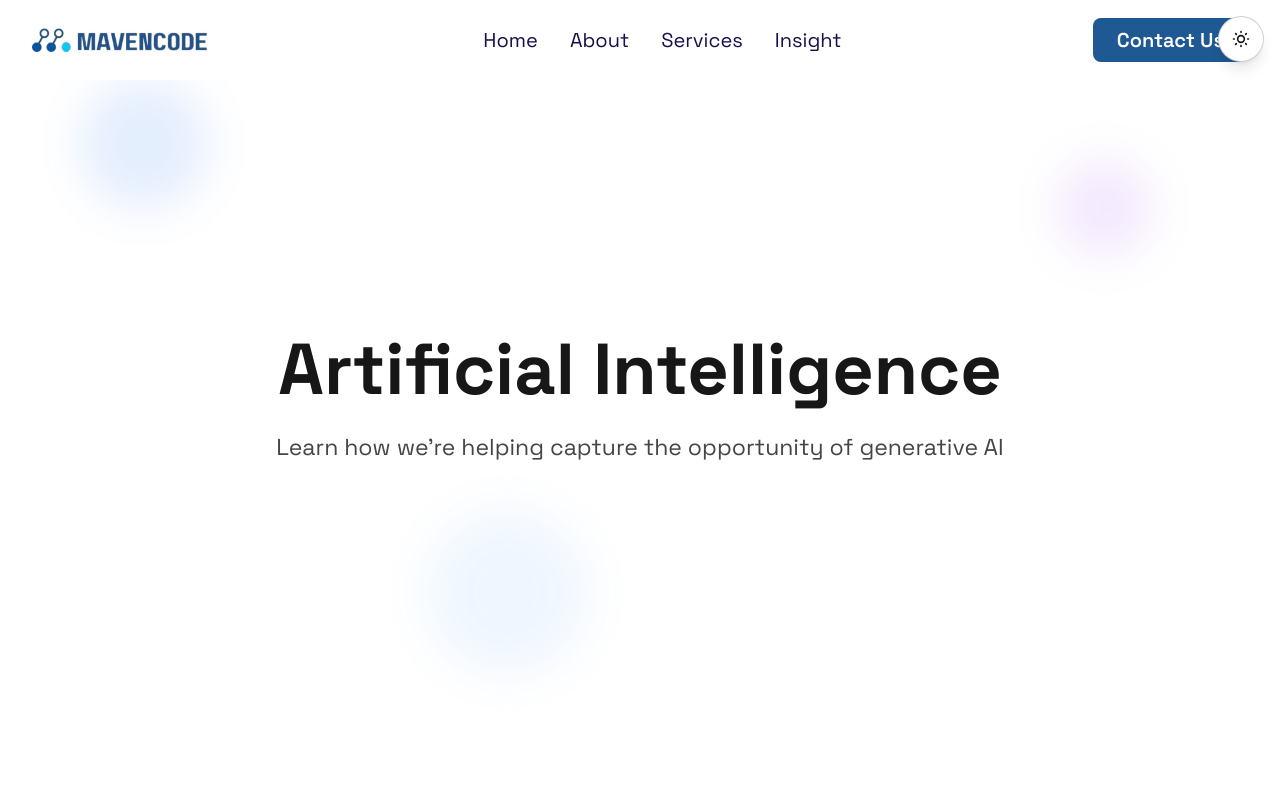
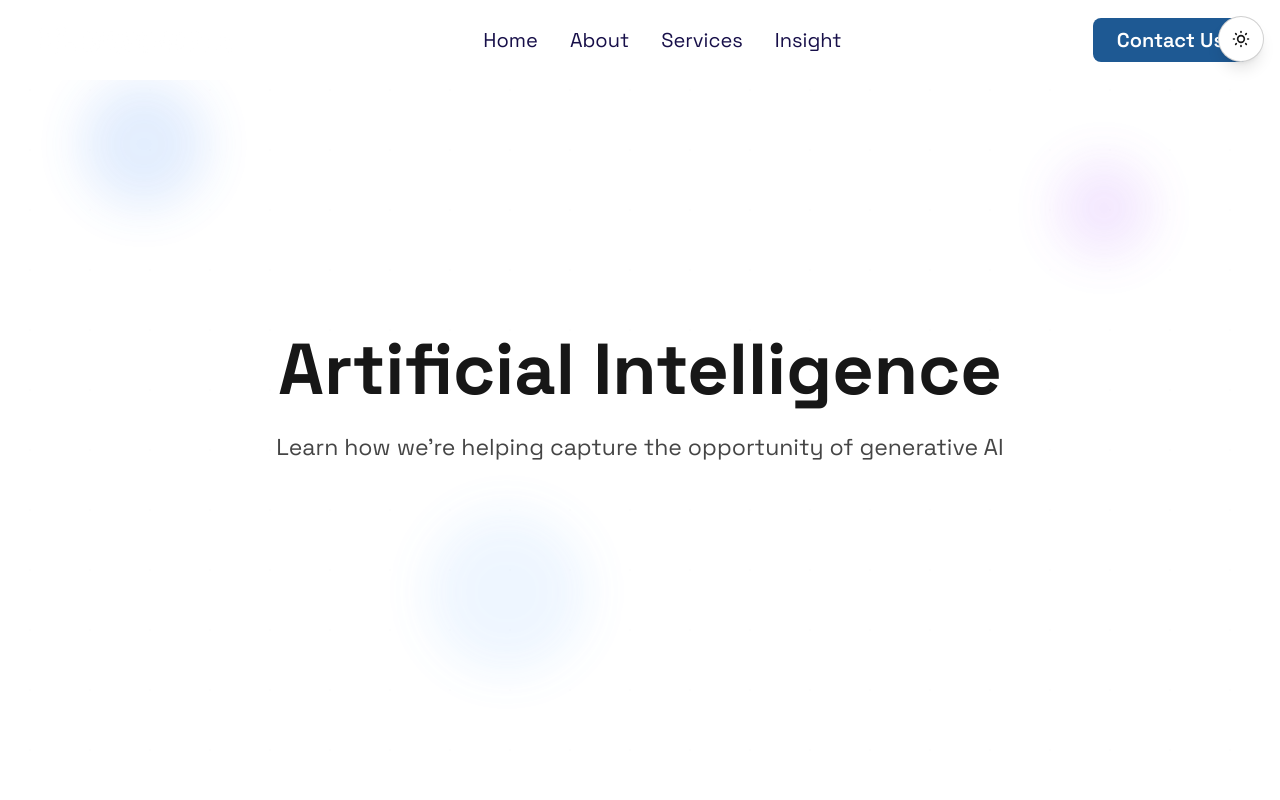
Before and after one commit to Lawdshev/maven-website, a Next.js app: page / in a window 1280 px wide. Shown: the top 800 px of the page. Built offline with nearby package versions, Linux system fonts and the light colour scheme.

Commit message:
Refactor Header and Footer components for improved theme support and update styling in Insights component. Added dark mode logo handling in Header, adjusted text colors in Footer, and enhanced background colors in Insights.

```diff
--- a/src/app/components/Footer.tsx
+++ b/src/app/components/Footer.tsx
@@ -64,7 +64,7 @@ export default function Footer() {
                 <a
                   key={index}
                   href="#"
-                  className=" rounded-lg flex items-center justify-center text-social-icon dark:text-social-icon-dark"
+                  className=" rounded-lg flex items-center justify-center text-social-icon dark:text-[#78A7D5]"
                   aria-label={social.name}
                 >
                   {social.icon}
@@ -119,7 +119,7 @@ export default function Footer() {
             <ul className="space-y-4">
               {contactInfo.map((info) => (
                 <li key={info.name} className="flex items-start space-x-3">
-                  <span className="text-icon-text dark:text-icon-text-dark w-5 h-5 mt-0.5">
+                  <span className="text-icon-text dark:text-[#78A7D5] w-5 h-5 mt-0.5">
                     {info.icon}
                   </span>
                   <a
--- a/src/app/components/Header.tsx
+++ b/src/app/components/Header.tsx
@@ -1,6 +1,8 @@
 "use client";
 import Image from "next/image";
 import LogoLight from "@/app/image/logo.png";
+import LogoDark from "@/app/image/logoDark.png";
+import { useTheme } from "next-themes";
 import Button from "./Button";
 import Link from "next/link";
 
@@ -12,19 +14,30 @@ const navItems = [
 ];
 
 export default function Header() {
+  const { theme } = useTheme();
+
   return (
     <header className="fixed top-0 left-0 right-0 z-40 bg-white dark:bg-[#2A2C38] ">
       <div className="max-w-[1500px] mx-auto px-4 py-2 sm:px-6 lg:px-8">
         <div className="flex items-center justify-between h-16">
           {/* Logo */}
           <div className="flex items-center space-x-2">
-            <Image src={LogoLight} alt="Logo" width={200} height={200} />
+            <Image
+              src={theme === "light" ? LogoLight : LogoDark}
+              alt="Logo"
+              width={200}
+              height={200}
+            />
           </div>
 
           {/* Navigation */}
           <nav className="hidden md:flex items-center space-x-8">
             {navItems.map((item) => (
-              <Link key={item.name} href={item.href} className="text-nav dark:text-nav-dark text-xl">
+              <Link
+                key={item.name}
+                href={item.href}
+                className="text-nav dark:text-nav-dark text-xl"
+              >
                 {item.name}
               </Link>
             ))}
--- a/src/app/components/Insights.tsx
+++ b/src/app/components/Insights.tsx
@@ -1,6 +1,3 @@
-"use client";
-
-import Button from "./Button";
 import Mckinsin from "@/app/image/insight/mckinsin.png";
 import Innovation from "@/app/image/insight/innovation.png";
 import Agentic from "@/app/image/insight/agentic.png";
@@ -43,13 +40,13 @@ export default function Insights() {
       <div className="max-w-6xl mx-auto">
         {/* Section Header */}
         <div className="text-center mb-16">
-          <div className="inline-flex items-center px-4 py-2 rounded-full bg-blue-50 dark:bg-blue-900/20 mb-8">
+          <div className="inline-flex items-center px-4 py-2 rounded-full bg-[#01CBFB33] dark:bg-[#10718833] mb-8">
             <span className="text-xs font-medium text-insight-heading dark:text-insight-heading-dark tracking-wide">
               LATEST INSIGHT
             </span>
           </div>
 
-          <h2 className="text-xl text-insight-text dark:text-insight-text-dark mb-8 max-w-4xl mx-auto">
+          <h2 className="text-xl text-insight-text dark:text-[#DAE0EC] mb-8 max-w-4xl mx-auto">
             Explore the latest insight on AI, cloud computing, and digital
             transformation
           </h2>
```
